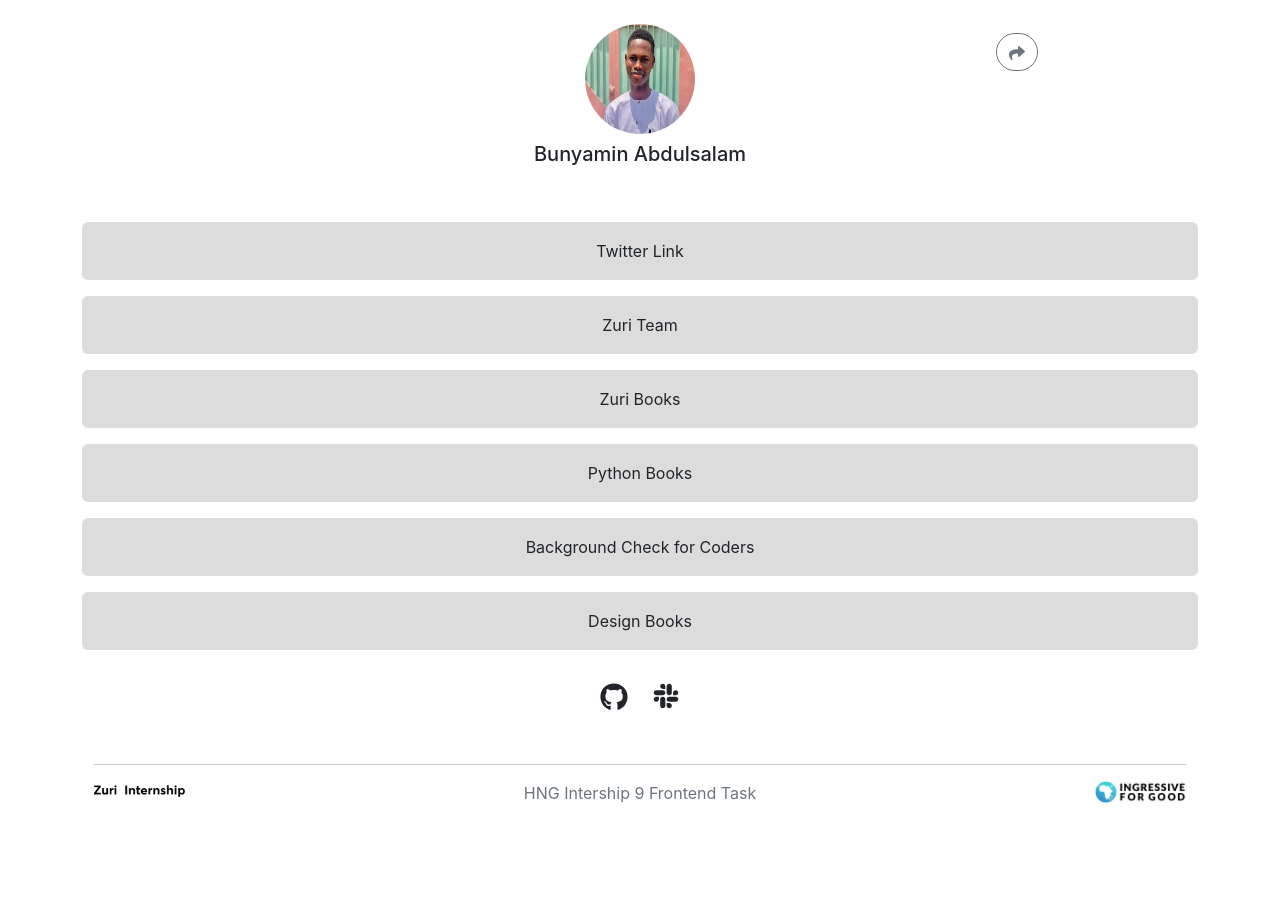
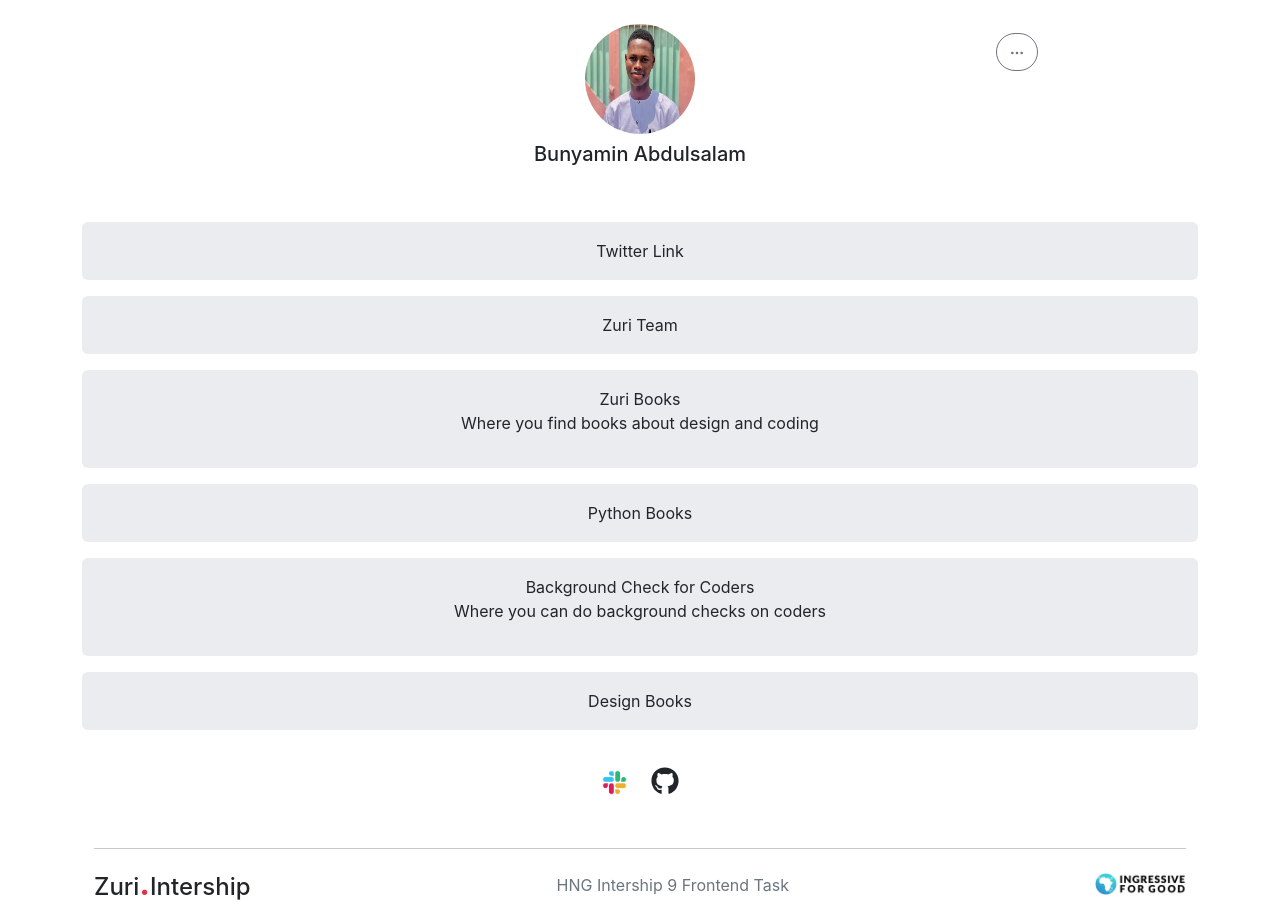
Before and after one commit to olalekan67/zuritask2, a React (Create React App) app: page / in a window 1280 px wide. Before the commit the page ends 821 px from the top, so only its background shows below. Built offline with nearby package versions, Linux system fonts and the light colour scheme.

Commit message:
i make some minor changes in the footer, profile and the links section

```diff
--- a/src/App.css
+++ b/src/App.css
@@ -15,13 +15,17 @@
   margin-right: 10em;
 }
 .btns{
-  background-color: gainsboro;
+  background-color: #EAECF0;
   padding: 1em 0em;
   margin-bottom: 1em;
 }
 .btns:hover{
-  background-color: grey;
+  background-color: #d0d5dd;
   color: black;
+}
+.slack-img{
+  width: 25px;
+  height: 25px;
 }
 
 @media(max-width: 600px){
--- a/src/App.js
+++ b/src/App.js
@@ -1,13 +1,15 @@
 import './App.css';
-
+import { useEffect, useState } from 'react'
 import Links from './component/Links';
 import Profile from './component/Profile';
 import Footer from './component/Footer';
 function App() {
+  const [slackUname, setSlackUname] = useState('')
+  useEffect(() => setSlackUname('Bunyamin Abdulsalam'), [])
   return (
     <div className="App container">
-        <Profile />
-        <Links />
+        <Profile name={slackUname}/>
+        <Links name={slackUname}/>
         <Footer />
     </div>
   );
--- a/src/component/Footer.jsx
+++ b/src/component/Footer.jsx
@@ -1,15 +1,14 @@
 import React from 'react'
 import i4gLogo from './assets/I4G.png'
-import zuriLogo from './assets/Vector.png'
 
 function Footer() {
   return (
     <div className='container mt-5'>
         <hr />
         <div className='d-flex flex-column flex-md-row justify-content-between'>
-            <img src={zuriLogo} alt="" className='img-fluid h-25 mb-2 mt-1 col-4 col-md-1' />
-            <p className='fs-6 text-secondary'>HNG Intership 9 Frontend Task</p>
-            <img src={i4gLogo} alt="" className='img-fluid h-25  col-4 col-md-1'/>
+            <h4>Zuri<b className='fs-2 text-danger'>.</b>Intership</h4>
+            <p className='fs-6 text-secondary mt-md-2'>HNG Intership 9 Frontend Task</p>
+            <img src={i4gLogo} alt="" className='img-fluid h-25 mt-md-2 col-4 col-md-2 col-lg-1'/>
         </div>
     </div>
 
--- a/src/component/Links.jsx
+++ b/src/component/Links.jsx
@@ -1,7 +1,10 @@
 import React from 'react'
-import { FaGithub, FaSlack } from 'react-icons/fa'
+// import { useState } from 'react'
+import { FaGithub} from 'react-icons/fa'
+import slackImg from './assets/slackLogo.png'
 
-function Links() {
+function Links({name}) {
+
   return (
      <section>
           <div>
@@ -12,21 +15,22 @@ function Links() {
                     <button className="btn btns w-100" id='btn_zuri'>Zuri Team</button>
                </a>
                <a href="http://books.zuri.team"  target='_blank' rel='noreferrer'>
-                    <button className="btn btns w-100" id='books'>Zuri Books</button>
+                    <button className="btn btns w-100" id='books'>Zuri Books <br /> <p className='px-2'>Where you find books about design and coding</p></button>
                </a>
-               <a href="https://books.zuri.team/python-for-beginners?ref_id=<Bunyamin Abdulsalam>"  target='_blank' rel='noreferrer'>
+               <a href={`https://books.zuri.team/python-for-beginners?ref_id=<${name}>`}  target='_blank' rel='noreferrer'>
                     <button className="btn btns w-100" id='book_python'>Python Books</button>
                </a>
                <a href="https://background.zuri.team"  target='_blank' rel='noreferrer'>
-                    <button className="btn btns w-100" id='pitch'>Background Check for Coders</button>
+                    <button className="btn btns w-100" id='pitch'>Background Check for Coders <br /> <p className='px-2'>Where you can do background checks on coders</p></button>
                </a>
                <a href="https://books.zuri.team/design-rules"  target='_blank' rel='noreferrer'>
                     <button className="btn btns w-100" id='book_design'>Design Books</button>
                </a>
      </div>
           <div className='d-flex flex-row justify-content-center gap-3 gap-md-4 mt-2'>
-               <a href="http://github.com/olalekan67/zuritask1" className='text-dark fs-3' target="_blank" rel="noreferrer"><FaGithub /></a>
-               <FaSlack className='text-dark fs-3 mt-2'/>
+          <img src={slackImg} alt="" className='img-fluid text-dark fs-3 mt-2 mt-md-3 slack-img' />
+               <a href="http://github.com/olalekan67/zuritask1" className='text-dark fs-3 mt-md-1' target="_blank" rel="noreferrer"><FaGithub /></a>
+               {/* <FaSlack className='text-dark fs-3 mt-2'/> */}
      </div>
      </section>
 
--- a/src/component/Profile.jsx
+++ b/src/component/Profile.jsx
@@ -1,16 +1,17 @@
 import React from 'react'
 import profileImg from './assets/profile-img.jpg'
-import { FaShare } from 'react-icons/fa'
+import { TbDots } from 'react-icons/tb'
 
-function Profile() {
+function Profile({name}) {
+
   return (
     <div className='mx-auto py-4 d-flex flex-column text-center'>
         <img src={profileImg} alt="" id='profile_img' className='text-center img-fluid  mx-auto'/>
         <h5 id='name' className='pt-2'>Bunyamin Abdulsalam</h5>
         <h5 id='twitter' className='d-none'>olalekan103</h5>
-        <h5 className="d-none" id='slack'>Bunyamin Abdulsalam</h5>
+        <h5 className="d-none" id='slack'>{name}</h5>
         <div className='position-top ms-auto'>
-          <button className='btn btn-outline-secondary rounded-pill col-1 profile-btn'><FaShare /></button>
+          <button className='btn btn-outline-secondary rounded-pill col-1 profile-btn'><TbDots /></button>
         </div>
     </div>
   )
```
Also changed, not shown: src/component/assets/Vector.png (deleted), src/component/assets/slackLogo.png (added).
